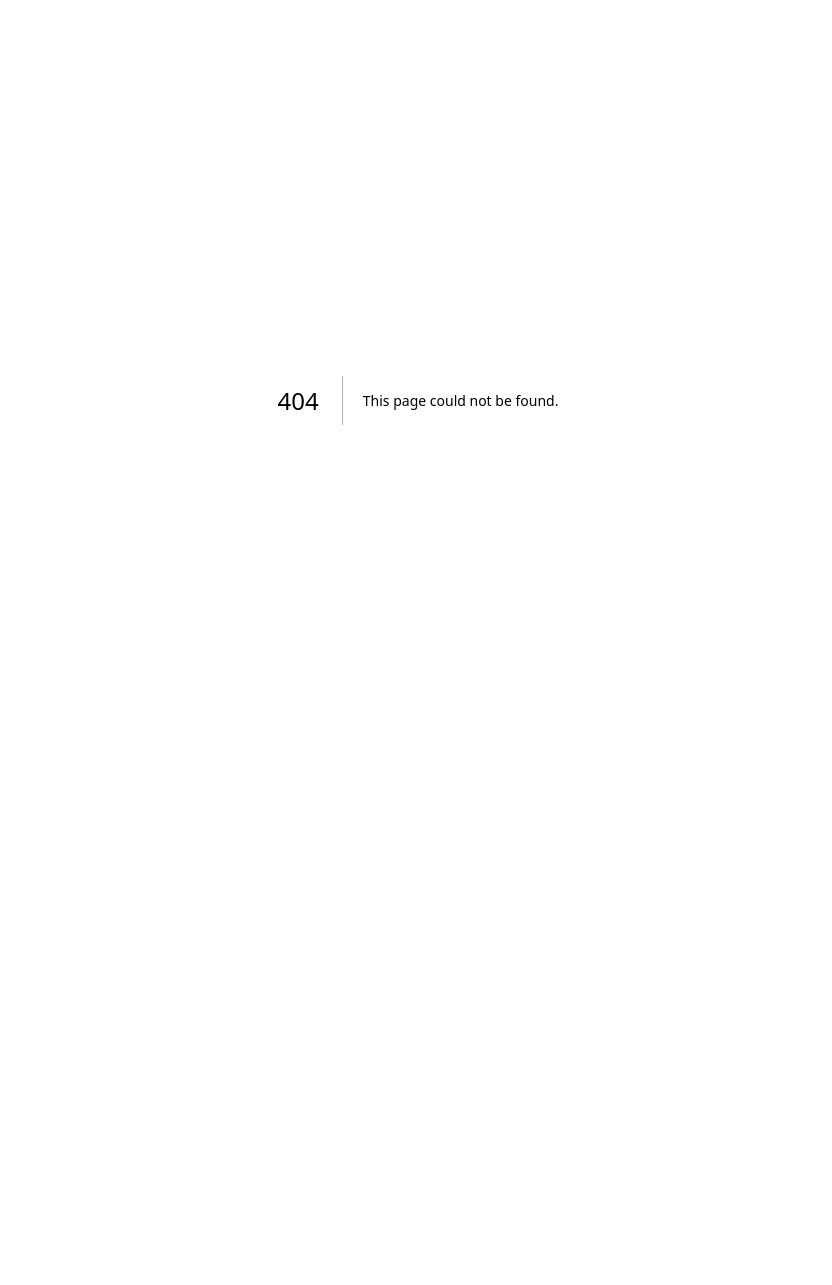
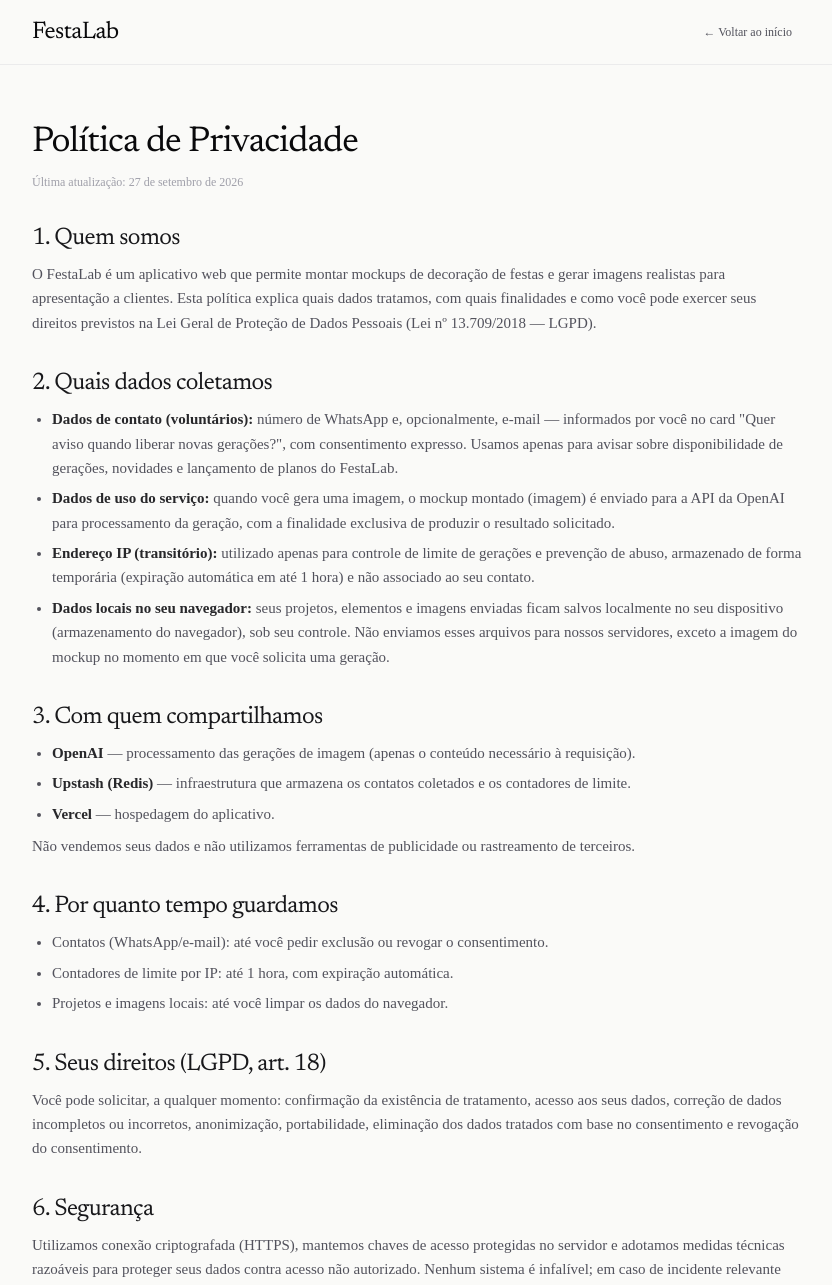
Before and after one commit to mrmateussiilva/fastlab, a Next.js app: page /privacidade in a window 1280 px wide. Before the commit this address had no page. Shown: the top 1285 px of the page, without its empty margins (222-1054 px from the left). Before the commit the page ends 800 px from the top, so only its background shows below. Built offline with nearby package versions, Linux system fonts and the light colour scheme.

Commit message:
feat(legal): add privacy policy page and link it in lead capture consent

```diff
--- /dev/null
+++ b/src/app/privacidade/page.tsx
@@ -0,0 +1,170 @@
+import type { Metadata } from 'next';
+import Link from 'next/link';
+
+export const metadata: Metadata = {
+  title: 'Política de Privacidade — FestaLab',
+  description: 'Como o FestaLab coleta, usa e protege seus dados (LGPD).',
+  robots: { index: false },
+};
+
+const LAST_UPDATED = '27 de setembro de 2026';
+
+export default function PrivacidadePage() {
+  return (
+    <main className="min-h-screen bg-[#FAFAF8] text-zinc-900">
+      <header className="w-full border-b border-zinc-200/70 bg-[#FAFAF8]/90 backdrop-blur-xs sticky top-0 z-30">
+        <div className="max-w-[820px] mx-auto px-4 sm:px-6 h-14 sm:h-16 flex items-center justify-between">
+          <span className="font-serif text-xl sm:text-2xl font-normal tracking-tight text-zinc-950 select-none">
+            FestaLab
+          </span>
+          <Link
+            href="/"
+            className="text-xs font-medium text-zinc-600 hover:text-zinc-950 px-3 py-1.5 rounded-lg hover:bg-zinc-200/50 transition-colors font-sans"
+          >
+            ← Voltar ao início
+          </Link>
+        </div>
+      </header>
+
+      <article className="max-w-[820px] mx-auto px-4 sm:px-6 py-10 sm:py-14">
+        <h1 className="font-serif text-3xl sm:text-4xl font-normal tracking-tight text-zinc-950 leading-tight">
+          Política de Privacidade
+        </h1>
+        <p className="mt-2 text-xs text-zinc-400 font-sans">
+          Última atualização: {LAST_UPDATED}
+        </p>
+
+        <div className="mt-8 space-y-8 text-sm sm:text-[15px] text-zinc-600 font-sans leading-relaxed">
+
+          <section>
+            <h2 className="font-serif text-xl sm:text-2xl font-normal tracking-tight text-zinc-900 mb-2">
+              1. Quem somos
+            </h2>
+            <p>
+              O FestaLab é um aplicativo web que permite montar mockups de decoração de festas e
+              gerar imagens realistas para apresentação a clientes. Esta política explica quais
+              dados tratamos, com quais finalidades e como você pode exercer seus direitos previstos
+              na Lei Geral de Proteção de Dados Pessoais (Lei nº 13.709/2018 — LGPD).
+            </p>
+          </section>
+
+          <section>
+            <h2 className="font-serif text-xl sm:text-2xl font-normal tracking-tight text-zinc-900 mb-2">
+              2. Quais dados coletamos
+            </h2>
+            <ul className="list-disc pl-5 space-y-1.5">
+              <li>
+                <strong className="text-zinc-800">Dados de contato (voluntários):</strong> número de
+                WhatsApp e, opcionalmente, e-mail — informados por você no card &quot;Quer aviso quando
+                liberar novas gerações?&quot;, com consentimento expresso. Usamos apenas para avisar sobre
+                disponibilidade de gerações, novidades e lançamento de planos do FestaLab.
+              </li>
+              <li>
+                <strong className="text-zinc-800">Dados de uso do serviço:</strong> quando você gera
+                uma imagem, o mockup montado (imagem) é enviado para a API da OpenAI para processamento
+                da geração, com a finalidade exclusiva de produzir o resultado solicitado.
+              </li>
+              <li>
+                <strong className="text-zinc-800">Endereço IP (transitório):</strong> utilizado apenas
+                para controle de limite de gerações e prevenção de abuso, armazenado de forma temporária
+                (expiração automática em até 1 hora) e não associado ao seu contato.
+              </li>
+              <li>
+                <strong className="text-zinc-800">Dados locais no seu navegador:</strong> seus
+                projetos, elementos e imagens enviadas ficam salvos localmente no seu dispositivo
+                (armazenamento do navegador), sob seu controle. Não enviamos esses arquivos para
+                nossos servidores, exceto a imagem do mockup no momento em que você solicita uma
+                geração.
+              </li>
+            </ul>
+          </section>
+
+          <section>
+            <h2 className="font-serif text-xl sm:text-2xl font-normal tracking-tight text-zinc-900 mb-2">
+              3. Com quem compartilhamos
+            </h2>
+            <ul className="list-disc pl-5 space-y-1.5">
+              <li>
+                <strong className="text-zinc-800">OpenAI</strong> — processamento das gerações de
+                imagem (apenas o conteúdo necessário à requisição).
+              </li>
+              <li>
+                <strong className="text-zinc-800">Upstash (Redis)</strong> — infraestrutura que
+                armazena os contatos coletados e os contadores de limite.
+              </li>
+              <li>
+                <strong className="text-zinc-800">Vercel</strong> — hospedagem do aplicativo.
+              </li>
+            </ul>
+            <p className="mt-2">
+              Não vendemos seus dados e não utilizamos ferramentas de publicidade ou rastreamento de
+              terceiros.
+            </p>
+          </section>
+
+          <section>
+            <h2 className="font-serif text-xl sm:text-2xl font-normal tracking-tight text-zinc-900 mb-2">
+              4. Por quanto tempo guardamos
+            </h2>
+            <ul className="list-disc pl-5 space-y-1.5">
+              <li>Contatos (WhatsApp/e-mail): até você pedir exclusão ou revogar o consentimento.</li>
+              <li>Contadores de limite por IP: até 1 hora, com expiração automática.</li>
+              <li>Projetos e imagens locais: até você limpar os dados do navegador.</li>
+            </ul>
+          </section>
+
+          <section>
+            <h2 className="font-serif text-xl sm:text-2xl font-normal tracking-tight text-zinc-900 mb-2">
+              5. Seus direitos (LGPD, art. 18)
+            </h2>
+            <p>
+              Você pode solicitar, a qualquer momento: confirmação da existência de tratamento,
+              acesso aos seus dados, correção de dados incompletos ou incorretos, anonimização,
+              portabilidade, eliminação dos dados tratados com base no consentimento e revogação
+              do consentimento.
+            </p>
+          </section>
+
+          <section>
+            <h2 className="font-serif text-xl sm:text-2xl font-normal tracking-tight text-zinc-900 mb-2">
+              6. Segurança
+            </h2>
+            <p>
+              Utilizamos conexão criptografada (HTTPS), mantemos chaves de acesso protegidas no
+              servidor e adotamos medidas técnicas razoáveis para proteger seus dados contra acesso
+              não autorizado. Nenhum sistema é infalível; em caso de incidente relevante que possa
+              afetar seus direitos, tomaremos as providências comunicáveis previstas em lei.
+            </p>
+          </section>
+
+          <section>
+            <h2 className="font-serif text-xl sm:text-2xl font-normal tracking-tight text-zinc-900 mb-2">
+              7. Alterações desta política
+            </h2>
+            <p>
+              Podemos atualizar esta política para refletir mudanças no serviço. A data de última
+              atualização está sempre no topo desta página.
+            </p>
+          </section>
+
+          <section>
+            <h2 className="font-serif text-xl sm:text-2xl font-normal tracking-tight text-zinc-900 mb-2">
+              8. Contato
+            </h2>
+            <p>
+              Para exercer seus direitos ou tirar dúvidas sobre privacidade, escreva para{' '}
+              <a
+                href="mailto:contato@festalab.com.br"
+                className="text-orange-700 underline hover:text-orange-800"
+              >
+                contato@festalab.com.br
+              </a>
+              .
+            </p>
+          </section>
+
+        </div>
+      </article>
+    </main>
+  );
+}
--- a/src/components/lead-capture-card.tsx
+++ b/src/components/lead-capture-card.tsx
@@ -1,6 +1,7 @@
 'use client';
 
 import React, { useEffect, useState } from 'react';
+import Link from 'next/link';
 import { MessageCircle, Loader2, Check, X } from 'lucide-react';
 import { formatWhatsapp, isValidEmail, isValidWhatsapp, normalizeWhatsapp } from '@/lib/lead-validation';
 
@@ -168,7 +169,15 @@ export default function LeadCaptureCard() {
           className="mt-0.5 w-3.5 h-3.5 accent-orange-600 cursor-pointer"
         />
         <span className="text-[10px] sm:text-[11px] text-zinc-500 font-sans leading-relaxed">
-          Concordo em receber contato do FestaLab pelo WhatsApp ou e-mail (LGPD).
+          Concordo em receber contato do FestaLab pelo WhatsApp ou e-mail e aceito a{' '}
+          <Link
+            href="/privacidade"
+            target="_blank"
+            className="underline text-orange-700 hover:text-orange-800"
+          >
+            Política de Privacidade
+          </Link>
+          .
         </span>
       </label>
 
```
